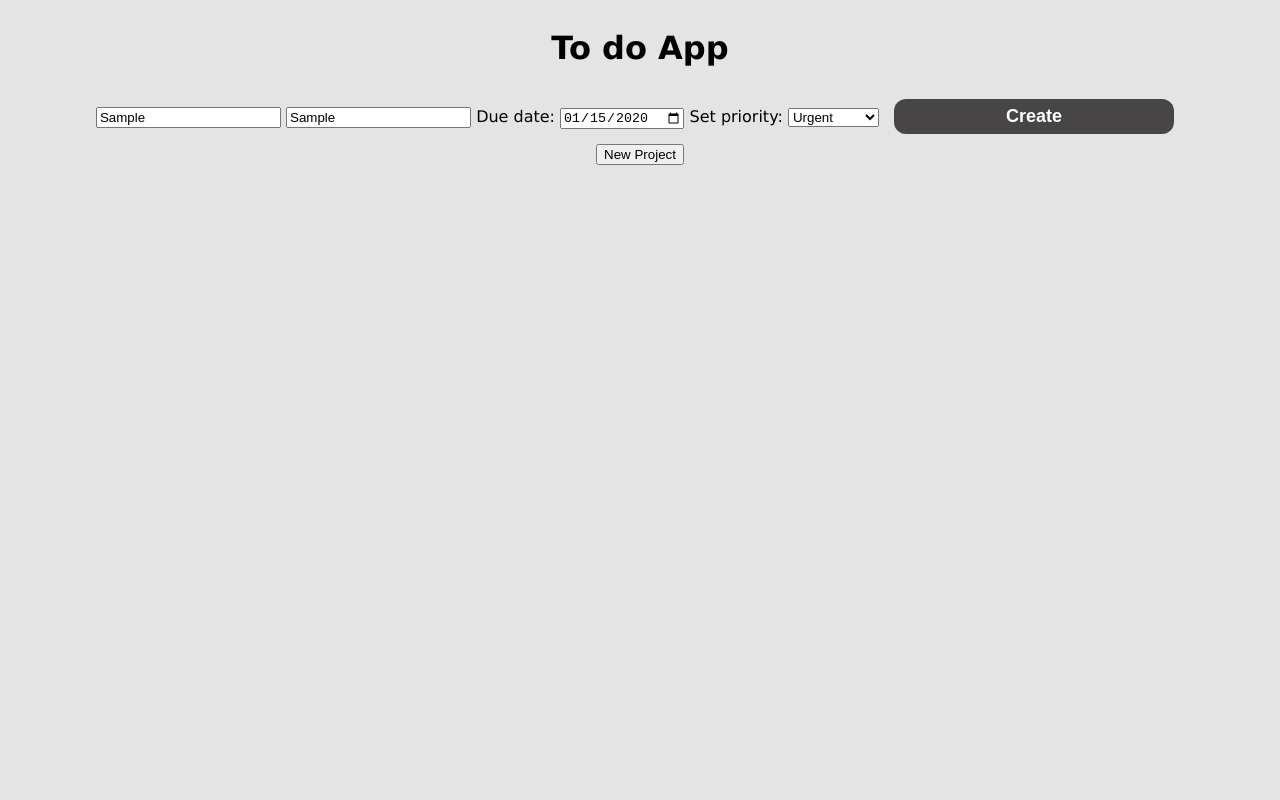
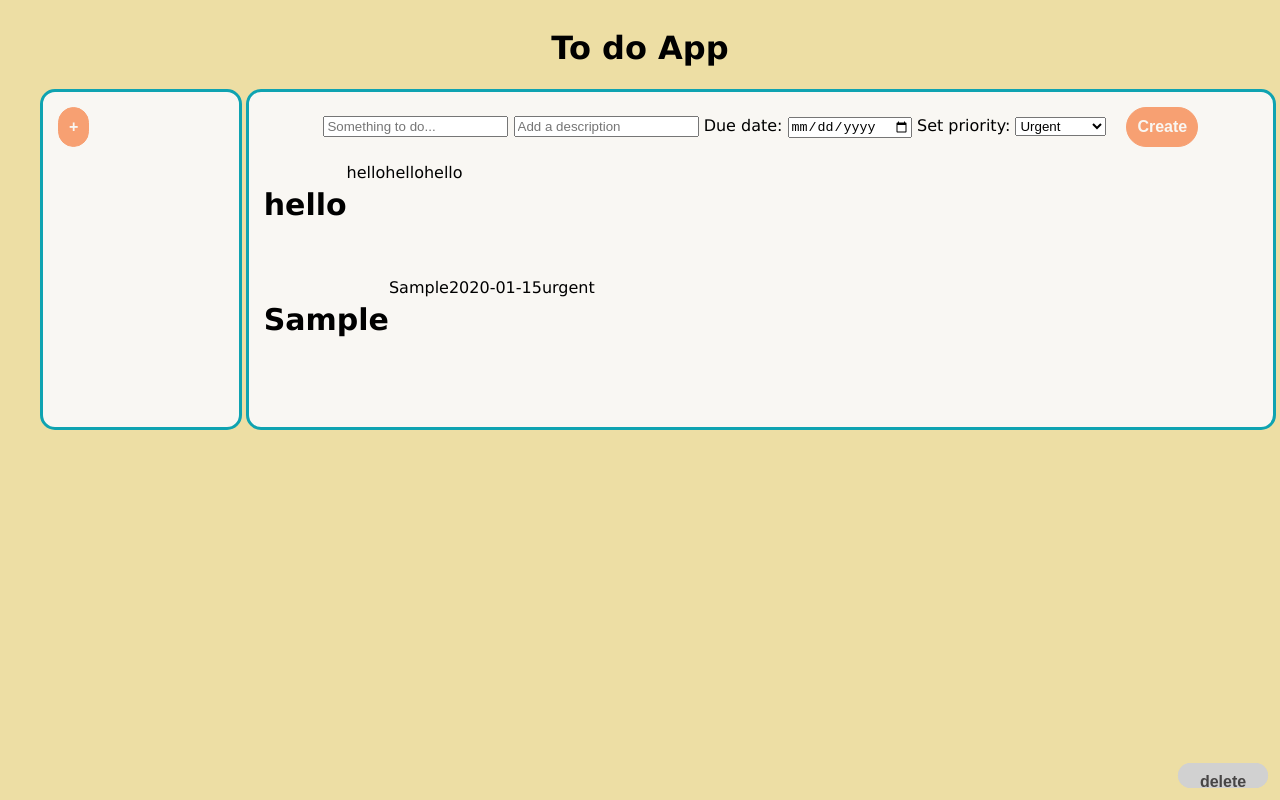
Before and after one commit to 5h1nry0/Mis_notas, a website built with webpack: page src/index.html in a window 1280 px wide. Both pictures are taken after typing "Sample", "Sample", "2020-01-15" into the empty fields and a click on the button "Create". Built offline with nearby package versions, Linux system fonts and the light colour scheme.

Commit message:
Add style a basic style to the web

```diff
--- a/src/index.html
+++ b/src/index.html
@@ -6,9 +6,16 @@
     <title>To do App</title>
 </head>
 <body>
-    <div class="rootContainer"></div>
         <h1> To do App </h1>
-        <div id="toDoContainer">
+        <div id="root-container">
+            <div id="left-side">
+                <button id="new-project">+</button>
+                <div id="new-project-container"></div>
+                <div id="projects-container"></div>
+            </div>
+            <div id="right-side">
+                <div id="form-container">
+                    <form id="todo-form">
                         <input type="text" name="title" id="title" placeholder="Something to do...">
                         <input type="text" name="description" id="description" placeholder="Add a description">
                         <label for="dueDate">Due date:</label>
@@ -20,11 +27,13 @@
                             <option value="low">Low priority</option>
                             <option value="done">Done</option>
                         </select>
-            <button class="create">Create</button>
+                    </form>
+                    <button id="create">Create</button>
                 </div>
-        <button id="new-project">New Project</button>
-        <div id="notes-container"></div>
-        <div id="projects-container"></div>
+                <div id="todo-container"></div>
+            </div>
+        </div>
+
 
 
 </body>
--- a/src/index.js
+++ b/src/index.js
@@ -1,10 +1,12 @@
 import { forEach, indexOf } from 'lodash';
 import './style.css'
 
-const createButton = document.querySelector(".create");
-const toDoContainer = document.querySelector("#toDoContainer");
+const createTodoButton = document.querySelector("#create");
+const toDoContainer = document.querySelector("#todo-container");
 const newProjectButton = document.querySelector("#new-project");
 const projectsContainer = document.querySelector("#projects-container");
+const newProjectContainer = document.querySelector("#new-project-container");
+
 
 class Project{
     constructor(name){
@@ -35,28 +37,30 @@ class Todos{
 
 
 function getTodos(){
+    toDoContainer.textContent = '';
+
     for (let i = 0; i < activeProject.todos.length; i++) {
         const todoCard = document.createElement("div");
-        todoCard.classList.add("previousNotes");
+        todoCard.classList.add("todo-card");
 
         const title = document.createElement("h4");
         title.classList.add("title");
-        title.textContent = activeProject[i].title;
+        title.textContent = activeProject.todos[i].title;
         todoCard.appendChild(title);
 
         const description = document.createElement("p");
         description.classList.add("description");
-        description.textContent = activeProject[i].description;
+        description.textContent = activeProject.todos[i].description;
         todoCard.appendChild(description);
 
         const dueDate = document.createElement("p");
         dueDate.classList.add("dueDate");
-        dueDate.textContent = activeProject[i].dueDate;
+        dueDate.textContent = activeProject.todos[i].dueDate;
         todoCard.appendChild(dueDate);
 
         const priority = document.createElement("p");
         priority.classList.add("priority");
-        priority.textContent = activeProject[i].priority;
+        priority.textContent = activeProject.todos[i].priority;
         todoCard.appendChild(priority);
 
         const deleteButton = document.createElement("button");
@@ -67,9 +71,9 @@ function getTodos(){
         toDoContainer.appendChild(todoCard);
 
         deleteButton.addEventListener('click', () => {
-            const index = activeProject.indexOf(title);
+            const index = activeProject.todos.indexOf([i].title);
             toDoContainer.removeChild(todoCard);
-            activeProject.splice(index, 1);
+            activeProject.todos.splice(index, 1);
             console.log(activeProject)
         })
 
@@ -80,11 +84,12 @@ function getTodos(){
     }
 }
 
-createButton.addEventListener('click', () => {
+createTodoButton.addEventListener('click', () => {
     const title = document.querySelector("#title");
     const description = document.querySelector("#description");
     const dueDate = document.querySelector("#dueDate");
     const priority = document.querySelector("#priority");
+    const todoForm = document.getElementById("todo-form")
 
     if (title.value == ''){
         return messageLogger("Add a title")
@@ -96,8 +101,10 @@ createButton.addEventListener('click', () => {
 
     else{
         todoPusher(new Todos(title.value, description.value, dueDate.value, priority.value), activeProject);
-        getTodos()
-        console.log(projects)
+        getTodos();
+        todoForm.reset();
+        console.log(activeProject);
+        console.log(projects);
     }
 })
 
@@ -112,13 +119,24 @@ function messageLogger(message){
     alert(message)
 }
 
+newProjectButton.addEventListener("mouseover",()=>{
+    newProjectButton.classList.add("toggle-button");
+    newProjectButton.textContent = "New project";
+})
+
+newProjectButton.addEventListener("mouseout",()=>{
+    newProjectButton.classList.remove("toggle-button");
+    newProjectButton.textContent = "+";
+})
+
+
+
 newProjectButton.addEventListener('click',() => {
-    console.log(projects)
-    const notesContainer = document.querySelector("#notes-container")
+    newProjectContainer.textContent = ''
 
     const inputContainer = document.createElement("div");
     inputContainer.classList.add("input-container");
-    notesContainer.appendChild(inputContainer)
+    newProjectContainer.appendChild(inputContainer)
 
     const projectInput = document.createElement("input");
     projectInput.setAttribute("type","text");
@@ -132,12 +150,17 @@ newProjectButton.addEventListener('click',() => {
 
     addProjectButton.addEventListener("click",()=>{
         const projectName = document.querySelector("#project-input");
+
+        if(projectName.value==''){
+            return messageLogger("Add a project name")}
+        else{
         projectPusher(projectName.value);
         activeProject = projects[projects.length - 1];
         projectInput.value = '';
         console.log(activeProject);
         inputContainer.removeChild(addProjectButton);
         inputContainer.removeChild(projectInput);
+        }
     })
 })
 
--- a/src/style.css
+++ b/src/style.css
@@ -4,8 +4,64 @@ body{
     flex-direction: column;
     align-items: center;
     font-family: Verdana, sans-serif;
-    background-color: rgb(228, 228, 228);
+    background-color: #eddea4;
 }
+
+#root-container{
+    display: grid;
+    width: 1200px;
+    max-width: calc(100% - 20px);
+    margin: 0 auto;
+    padding: 0 10px;
+    grid-template-columns: 1fr 6fr;
+    gap: 40px;
+}
+
+button{
+    border:none;
+    background-color: #F7A072;
+    color: #f9f7f3;
+    font-weight: bold;
+    font-size: 1em;
+    padding: 10px;
+    border-radius: 25px;
+    border: 1px solid #F7A072;
+
+}
+
+#left-side,
+#right-side{
+    background-color: #f9f7f3;
+    height: 100%;
+    width: 100%;
+    padding: 15px;
+    border: 3px solid #0FA3B1;
+    border-radius: 15px;
+
+}
+
+#form-container{
+    display: flex;
+    justify-content: center;
+    align-items: center;
+    #create{
+        margin-left: 20px;
+        text-align: center;
+    }
+    #create:active,
+    #create:hover {
+        background-color: #f9f7f3;
+        color: #F7A072;
+    }
+}
+
+.toggle-button{
+    background-color: #f9f7f3;
+    color: #F7A072;
+}
+
+
+
 
 .title{
     font-size: 30px;
@@ -33,26 +89,13 @@ body{
     font-size: 18px;
 }
 
-.container {
+.todo-card{
+    width: 100%;
+    height: fit-content;
     display: flex;
-    flex-direction: row;
-    justify-content: center;
-    align-items: center;
-    padding: 0px;
+
+
 }
-
-.create{
-    width: 280px;
-    height: 35px;
-    background-color: rgb(71, 69, 69);
-    color: white;
-    border-radius: 12px;
-    border: none;
-    margin: 10px;
-    font-size: 18px;
-    font-weight: bold;
-}
-
 .previousNotes{
     width: 280px;
     height: 110px;
```
Lines whose indentation alone changed are shown as unchanged.
